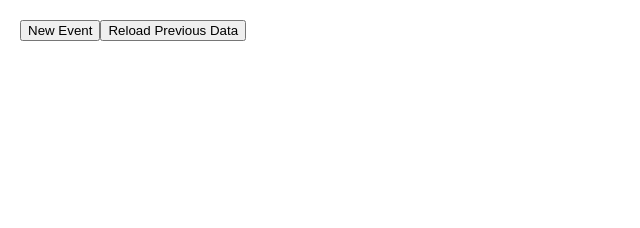
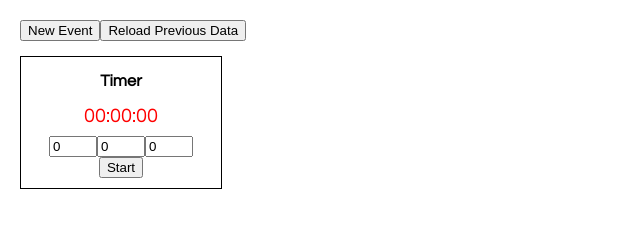
Before and after one commit to recrm/openTournament, a React app: page / in a window 1280 px wide. Shown: the whole page, without its empty margins (0-640 px from the left). Built offline with nearby package versions, Linux system fonts and the light colour scheme.

Commit message:
Add timing widget

```diff
--- a/public/main.css
+++ b/public/main.css
@@ -56,3 +56,27 @@ body {
 .buttons button {
     margin-left: 10px;
 }
+
+.timer {
+    margin-top: 15px;
+    width: 200px;
+    border: 1px solid black;
+    text-align: center;
+}
+
+.timer-off {
+    font-size: 20px;
+    color: red;
+}
+
+.timer-on{
+    font-size: 20px;
+}
+
+.timer input {
+    width: 40px;
+}
+
+.timer-controls {
+    margin: 10px;
+}
--- /dev/null
+++ b/src/components/Timer.js
@@ -0,0 +1,125 @@
+import React from "react";
+
+(function() {
+  window.accurateInterval = function(time, fn) {
+    var cancel, nextAt, timeout, wrapper, _ref;
+    nextAt = new Date().getTime() + time;
+    timeout = null;
+    if (typeof time === 'function') {
+        _ref = [time, fn];
+        fn = _ref[0];
+        time = _ref[1];
+    };
+
+    wrapper = function() {
+      nextAt += time;
+      timeout = setTimeout(wrapper, nextAt - new Date().getTime());
+      return fn();
+    };
+    cancel = function() {
+      return clearTimeout(timeout);
+    };
+    timeout = setTimeout(wrapper, nextAt - new Date().getTime());
+    return {
+      cancel: cancel
+    };
+  };
+}).call(this);
+
+export class Timer extends React.Component {
+
+    state = {
+        seconds: 0,
+        hours: 0,
+        minutes: 0,
+        remaining_seconds: 0,
+        remaining_hours: 0,
+        remaining_minutes: 0,
+        stop_timer: true,
+    }
+
+    onTimeChange(event) {
+        let obj = {}
+        obj[event.target.name] = event.target.value;
+        this.setState(obj);
+    }
+
+    onGo() {
+        this.setState({
+            remaining_seconds: this.state.seconds,
+            remaining_hours: this.state.hours,
+            remaining_minutes: this.state.minutes,
+            stop_timer: false,
+        })
+    }
+
+    componentDidMount() {
+        this.myInterval = window.accurateInterval(1000, () => {
+            let { remaining_seconds, remaining_minutes, remaining_hours } = this.state;
+            let decrement_minutes = false;
+            let decrement_hours = false;
+            let stop_timer = false;
+
+            if (remaining_seconds > 0) {
+                remaining_seconds -= 1;
+            } else {
+                remaining_seconds = 59;
+                decrement_minutes = true;
+            }
+
+            if (decrement_minutes) {
+                if (remaining_minutes > 0) {
+                    remaining_minutes -= 1;
+                } else {
+                    remaining_minutes = 59;
+                    decrement_hours = true;
+                }
+            }
+
+            if (decrement_hours) {
+                if (remaining_hours > 0) {
+                    remaining_hours -= 1;
+                } else {
+                    stop_timer = true;
+                }
+            }
+
+            if (stop_timer) {
+                this.setState({
+                    remaining_seconds: 0,
+                    remaining_minutes: 0,
+                    remaining_hours: 0,
+                    stop_timer,
+                })
+            } else {
+                this.setState({
+                    remaining_seconds,
+                    remaining_minutes,
+                    remaining_hours,
+                    stop_timer,
+                })
+            }
+        });
+    }
+
+    render() {
+        const name = this.state.stop_timer ? "timer-off" : "timer-on"
+
+
+        return (
+            <div className="timer">
+                <h3>Timer</h3>
+                <div className={name}>
+                    {this.state.remaining_hours.toString().padStart(2,'0')}:{this.state.remaining_minutes.toString().padStart(2,'0')}:{this.state.remaining_seconds.toString().padStart(2,'0')}
+                </div>
+
+                <div className="timer-controls">
+                    <input name="hours" type="number" min="0" value={this.state.hours} onChange={this.onTimeChange.bind(this)} />
+                    <input name="minutes" type="number" min="0" max="59" value={this.state.minutes} onChange={this.onTimeChange.bind(this)} />
+                    <input name="seconds" type="number" min="0" max="59" value={this.state.seconds} onChange={this.onTimeChange.bind(this)} />
+                    <button onClick={this.onGo.bind(this)}>Start</button>
+                </div>
+            </div>
+        )
+    }
+}
--- a/src/index.js
+++ b/src/index.js
@@ -4,6 +4,7 @@ import { PlayerEntry } from "./components/PlayerEntry";
 import { player, restorePlayer } from "./components/Player";
 import { Matches } from "./components/Matches";
 import { ScoreBoard } from "./components/ScoreBoard";
+import { Timer } from "./components/Timer";
 import ls from "local-storage";
 
 let by_player = player(-1);
@@ -171,15 +172,17 @@ class Wrapper extends React.Component {
     }
 
     render() {
+        let page;
+
         if (this.state.page === "enter") {
-            return (
+            page = (
                 <div>
                     <button onClick={() => this.onChangePage("players")}>New Event</button>
                     <button onClick={this.onReloadState.bind(this)}>Reload Previous Data</button>
                 </div>
             )
         } else if (this.state.page === "players") {
-            return <PlayerEntry
+            page = <PlayerEntry
                        start={() => this.onChangePage("matches")}
                        players={this.state.players}
                        matches={this.state.rounds}
@@ -198,7 +201,7 @@ class Wrapper extends React.Component {
                                                            tie={this.state.tie}
                                                         />);
 
-            return (
+            page = (
                 <div className="main">
                     <div>
                         <div className="buttons">
@@ -220,6 +223,13 @@ class Wrapper extends React.Component {
                 </div>
             )
         }
+
+        return (
+            <div>
+                {page}
+                <Timer />
+            </div>
+        )
     }
 }
 
```
